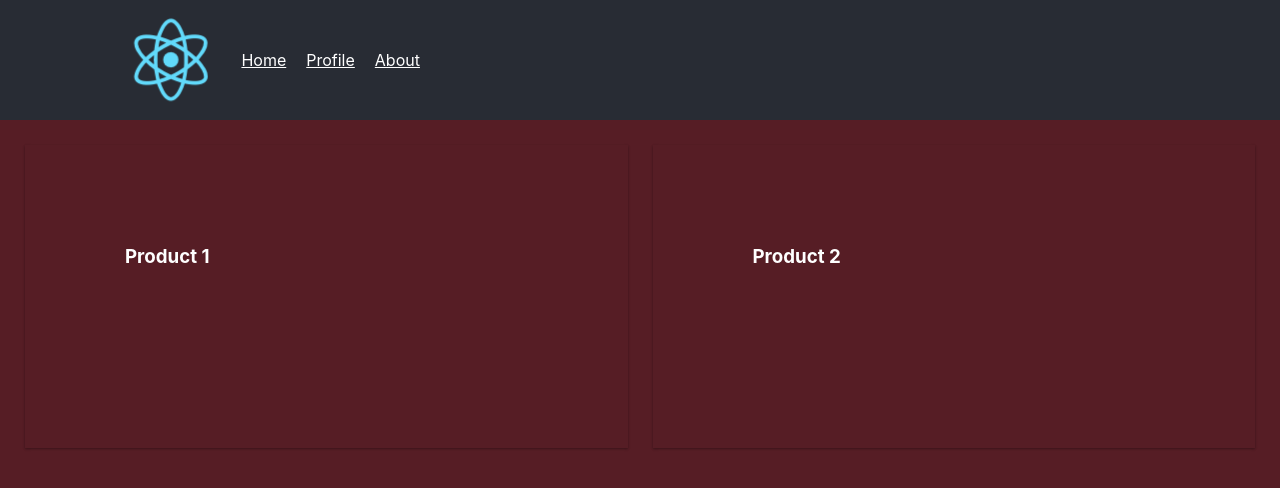
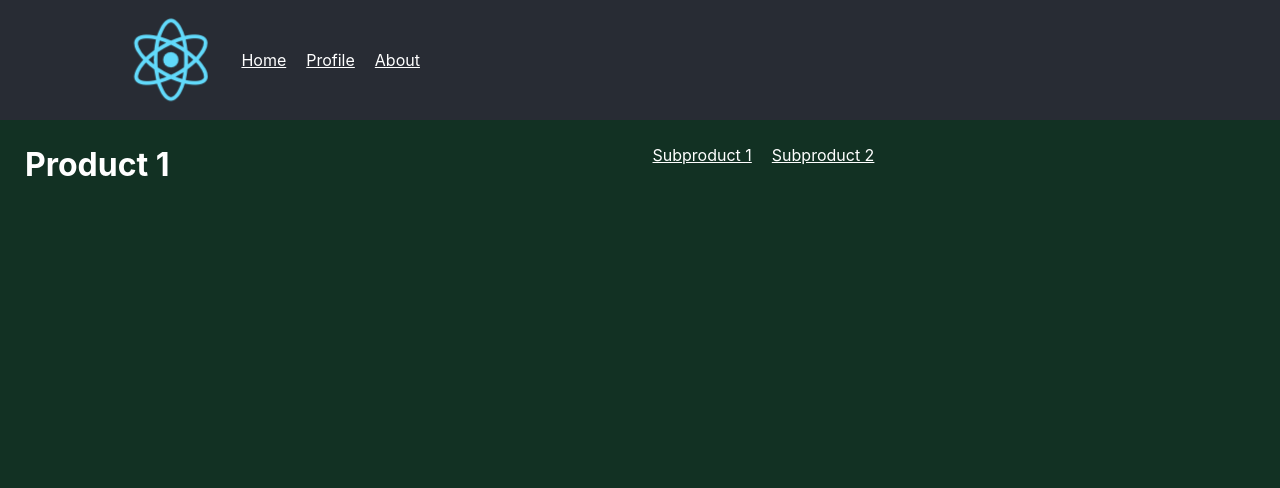
Before and after one commit to igorrmotta/react-router-transitions-sample, a React (Create React App) app: page /product/1 in a window 1280 px wide. Before the commit this address led to /home. Shown: the top 488 px of the page. Built offline with nearby package versions, Linux system fonts and the light colour scheme.

Commit message:
👾setup products navigation

```diff
--- a/src/App.tsx
+++ b/src/App.tsx
@@ -5,12 +5,13 @@ import { Home } from './pages/Home';
 import { Profile } from './pages/Profile';
 import { About } from './pages/About';
 import { Menu } from './components/Menu';
+import { Product } from './pages/Product';
+import { Subproduct } from './pages/Subproduct';
 
 const App: React.FC = () => {
   return (
     <BrowserRouter>
       <div className="App">
-
         <Menu />
 
         <div className="App-content">
@@ -19,12 +20,16 @@ const App: React.FC = () => {
             <Route path="/profile" exact={true} component={Profile} />
             <Route path="/about" exact={true} component={About} />
 
+            <Route path="/product/:productId" exact={true} component={Product} />
+
+            <Route path="/subproduct/:subproductId" exact={true} component={Subproduct} />
+
             <Redirect to="/home" />
           </Switch>
         </div>
       </div>
     </BrowserRouter>
   );
-}
+};
 
 export default App;
--- a/src/components/CardButton.tsx
+++ /dev/null
@@ -1,19 +0,0 @@
-import React from 'react';
-
-const style: React.CSSProperties = {
-    boxShadow: `0 1px 3px rgba(0,0,0,0.12), 0 1px 2px rgba(0,0,0,0.24)`,
-    transition: `all 0.3s cubic-bezier(.25,.8,.25,1)`,
-    display: 'flex',
-    flexDirection: 'column',
-    padding: 100,
-};
-
-const CardButton: React.FC = (props) => {
-    return (
-        <div style={style}>
-            {props.children}
-        </div>
-    );
-}
-
-export { CardButton };
--- a/src/components/Menu.tsx
+++ b/src/components/Menu.tsx
@@ -2,17 +2,17 @@ import React from 'react';
 import { Link, withRouter } from 'react-router-dom';
 import logo from '../logo.svg';
 
-const Menu = withRouter((props) => {
-    return (
-        <header className="App-header" >
-            <img src={logo} className="App-logo" alt="logo" />
-            <nav style={{ display: 'flex', flexDirection: 'row', alignItems: 'center' }}>
-                <Link to="home"> Home </Link>
-                <Link to="profile"> Profile </Link>
-                <Link to="about"> About </Link>
-            </nav>
-        </header>
-    )
+const Menu = withRouter(props => {
+  return (
+    <header className="App-header">
+      <img src={logo} className="App-logo" alt="logo" />
+      <nav style={{ display: 'flex', flexDirection: 'row', alignItems: 'center' }}>
+        <Link to="/home"> Home </Link>
+        <Link to="/profile"> Profile </Link>
+        <Link to="/about"> About </Link>
+      </nav>
+    </header>
+  );
 });
 
 export { Menu };
--- a/src/pages/Home.tsx
+++ b/src/pages/Home.tsx
@@ -1,5 +1,5 @@
 import React from 'react';
-import { CardButton } from '../components/CardButton';
+import { Link } from 'react-router-dom';
 
 const Home: React.FC = (props: {}) => {
   return (
@@ -15,15 +15,12 @@ const Home: React.FC = (props: {}) => {
         padding: 25
       }}
     >
-            <CardButton>
-                <h3>Product 1</h3>
-            </CardButton>
-
-            <CardButton>
-                <h3>Product 2</h3>
-            </CardButton>
+      <nav>
+        <Link to="/product/1"> Product 1 </Link>
+        <Link to="/product/2"> Product 2 </Link>
+      </nav>
     </div>
   );
-}
+};
 
 export { Home };
--- a/src/pages/Product.tsx
+++ b/src/pages/Product.tsx
@@ -1,11 +1,31 @@
 import React from 'react';
+import { RouteComponentProps } from 'react-router';
+import { Link } from 'react-router-dom';
 
-const Product: React.FC = (props: {}) => {
-    return (
-        <div>
-            Product
-        </div>
-    );
-}
+type Props = RouteComponentProps<{ productId: string }>;
+
+const Product: React.FC<Props> = props => {
+  return (
+    <div
+      style={{
+        backgroundColor: '#123123',
+        display: 'grid',
+        height: '100%',
+        gridTemplateColumns: '1fr 1fr',
+        gridTemplateRows: '1fr 1fr',
+        gridColumnGap: 25,
+        gridRowGap: 25,
+        padding: 25
+      }}
+    >
+      <h1>Product {props.match.params.productId}</h1>
+
+      <nav>
+        <Link to="/subproduct/1">Subproduct 1</Link>
+        <Link to="/subproduct/2">Subproduct 2</Link>
+      </nav>
+    </div>
+  );
+};
 
 export { Product };
--- a/src/pages/Subproduct.tsx
+++ b/src/pages/Subproduct.tsx
@@ -1,11 +1,25 @@
 import React from 'react';
+import { RouteComponentProps } from 'react-router';
 
-const Subproduct: React.FC = (props: {}) => {
-    return (
-        <div>
-            Subproduct
-        </div>
-    );
-}
+type Props = RouteComponentProps<{ subproductId: string }>;
+
+const Subproduct: React.FC<Props> = props => {
+  return (
+    <div
+      style={{
+        backgroundColor: '#838383',
+        display: 'grid',
+        height: '100%',
+        gridTemplateColumns: '1fr 1fr',
+        gridTemplateRows: '1fr 1fr',
+        gridColumnGap: 25,
+        gridRowGap: 25,
+        padding: 25
+      }}
+    >
+      <h1>Subproduct {props.match.params.subproductId}</h1>
+    </div>
+  );
+};
 
 export { Subproduct };
```
Lines whose indentation alone changed are shown as unchanged.
